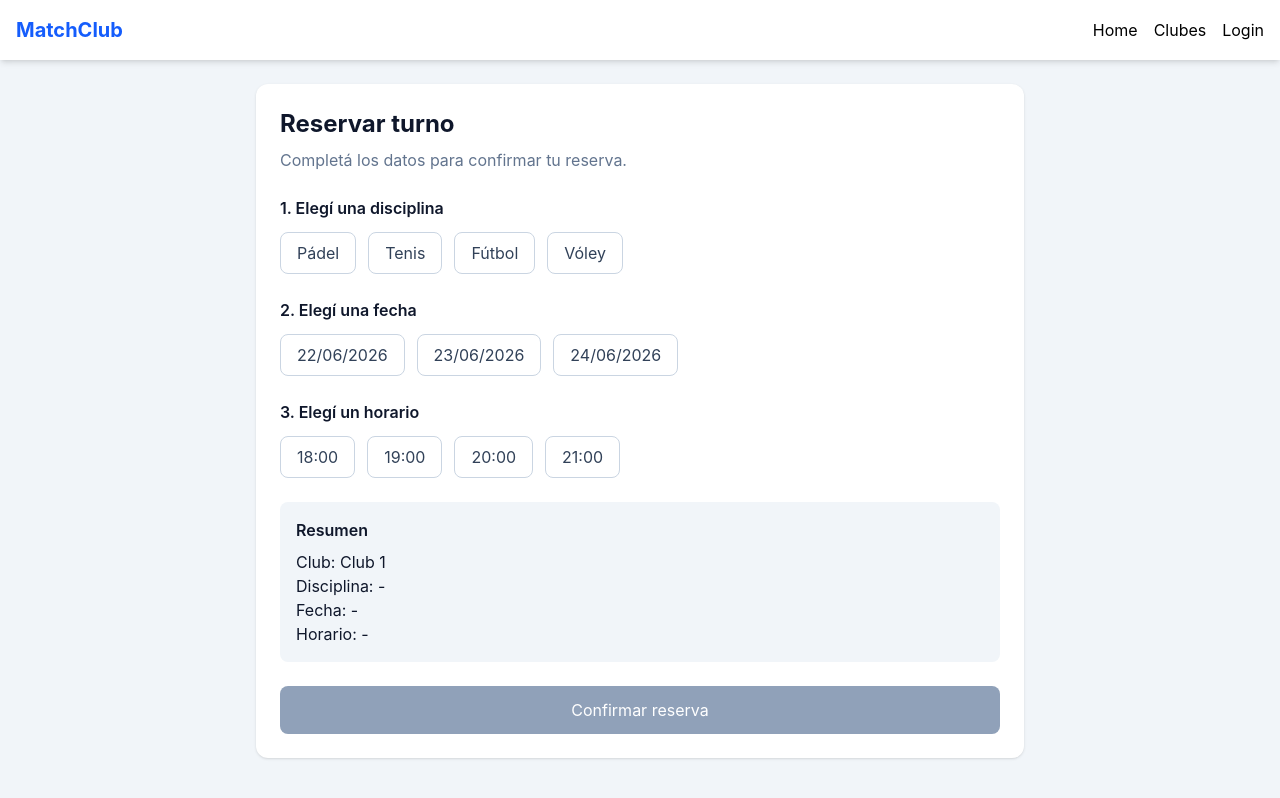
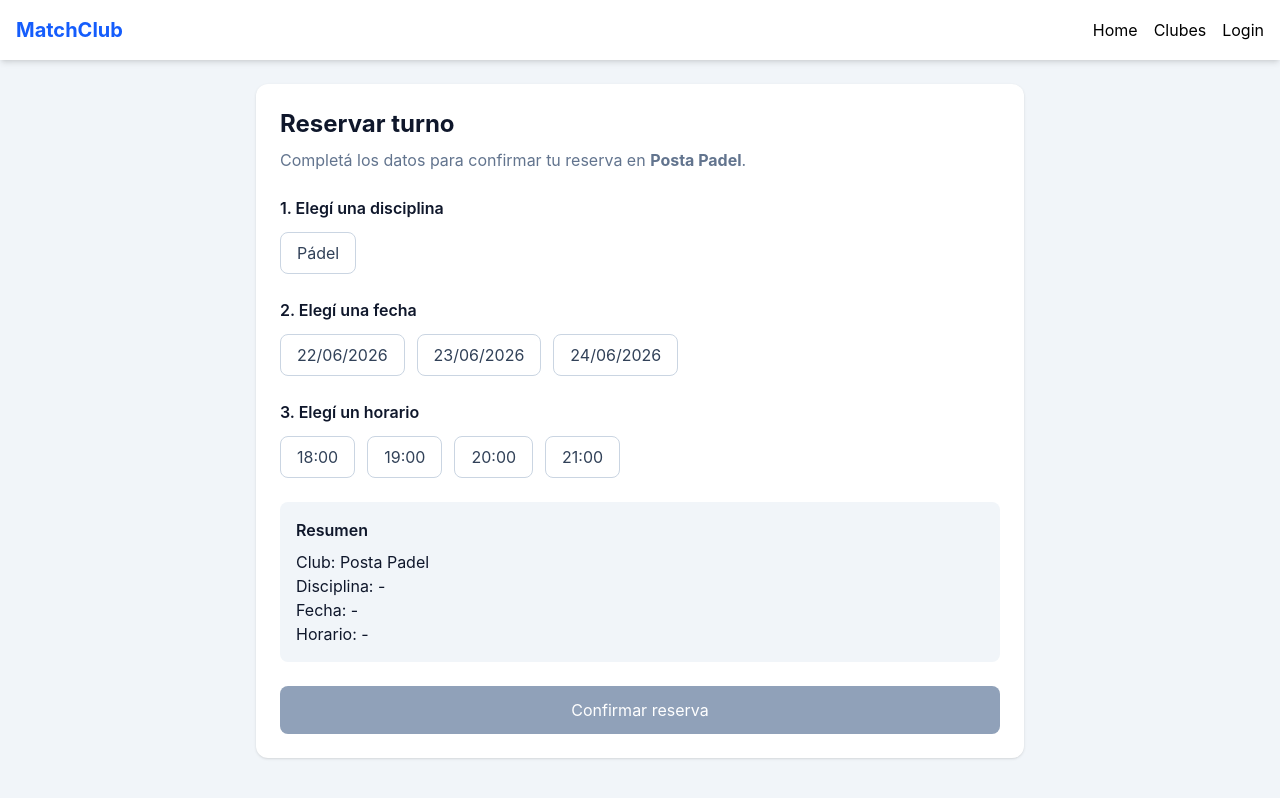
Before and after one commit to GiulianaMGatti/matchclub, a React app in the folder frontend/: page /clubs/1/booking in a window 1280 px wide. Built offline with nearby package versions, Linux system fonts and the light colour scheme; the HTML template or start-up script is replaced by a standard one.

Commit message:
Ajusta disciplinas por club en flujo de reserva

```diff
--- a/frontend/src/pages/public/Booking.jsx
+++ b/frontend/src/pages/public/Booking.jsx
@@ -7,16 +7,67 @@ function Booking() {
   const navigate = useNavigate();
   const { addReservation } = useReservations();
 
-  const clubName = `Club ${id}`;
+  const clubs = [
+    {
+      id: 1,
+      name: "Posta Padel",
+      location: "Carlos Tejedor",
+      sports: ["Pádel"],
+    },
+    {
+      id: 2,
+      name: "Club Argentino",
+      location: "Carlos Tejedor",
+      sports: ["Fútbol", "Padel"],
+    },
+    {
+      id: 3,
+      name: "Club Los Vascos",
+      location: "Carlos Tejedor",
+      sports: ["Tenis", "Pelota Paleta"],
+    },
+    {
+      id: 4,
+      name: "Club Gorra de Cuero",
+      location: "Carlos Tejedor",
+      sports: ["Fútbol", "Padel"],
+    },
+    {
+      id: 5,
+      name: "Club Huracan",
+      location: "Carlos Tejedor",
+      sports: ["Fútbol", "Padel", "Hockey"],
+    },
+  ];
 
-  const sports = ["Pádel", "Tenis", "Fútbol", "Vóley"];
   const dates = ["22/06/2026", "23/06/2026", "24/06/2026"];
   const times = ["18:00", "19:00", "20:00", "21:00"];
+
+  const club = clubs.find((club) => club.id === Number(id));
 
   const [selectedSport, setSelectedSport] = useState("");
   const [selectedDate, setSelectedDate] = useState("");
   const [selectedTime, setSelectedTime] = useState("");
 
+  if (!club) {
+    return (
+      <div className="max-w-3xl mx-auto bg-white rounded-xl shadow p-6 text-slate-900">
+        <h1 className="text-2xl font-bold mb-2">Club no encontrado</h1>
+        <p className="text-slate-500">
+          No pudimos encontrar la información del club seleccionado.
+        </p>
+        <button
+          onClick={() => navigate("/clubs")}
+          className="mt-4 bg-blue-600 text-white px-4 py-2 rounded-lg hover:bg-blue-700"
+        >
+          Volver a clubes
+        </button>
+      </div>
+    );
+  }
+
+  const clubName = club.name;
+  const sports = club.sports;
   const isFormComplete = selectedSport && selectedDate && selectedTime;
 
   const handleConfirmReservation = () => {
@@ -37,7 +88,8 @@ function Booking() {
       <h1 className="text-2xl font-bold mb-2">Reservar turno</h1>
 
       <p className="text-slate-500 mb-6">
-        Completá los datos para confirmar tu reserva.
+        Completá los datos para confirmar tu reserva en{" "}
+        <strong>{clubName}</strong>.
       </p>
 
       <div className="space-y-6">
@@ -48,6 +100,7 @@ function Booking() {
             {sports.map((sport) => (
               <button
                 key={sport}
+                type="button"
                 onClick={() => setSelectedSport(sport)}
                 className={`px-4 py-2 rounded-lg border ${
                   selectedSport === sport
@@ -68,6 +121,7 @@ function Booking() {
             {dates.map((date) => (
               <button
                 key={date}
+                type="button"
                 onClick={() => setSelectedDate(date)}
                 className={`px-4 py-2 rounded-lg border ${
                   selectedDate === date
@@ -88,6 +142,7 @@ function Booking() {
             {times.map((time) => (
               <button
                 key={time}
+                type="button"
                 onClick={() => setSelectedTime(time)}
                 className={`px-4 py-2 rounded-lg border ${
                   selectedTime === time
@@ -110,6 +165,7 @@ function Booking() {
         </div>
 
         <button
+          type="button"
           onClick={handleConfirmReservation}
           disabled={!isFormComplete}
           className={`w-full py-3 rounded-lg text-white ${
```
